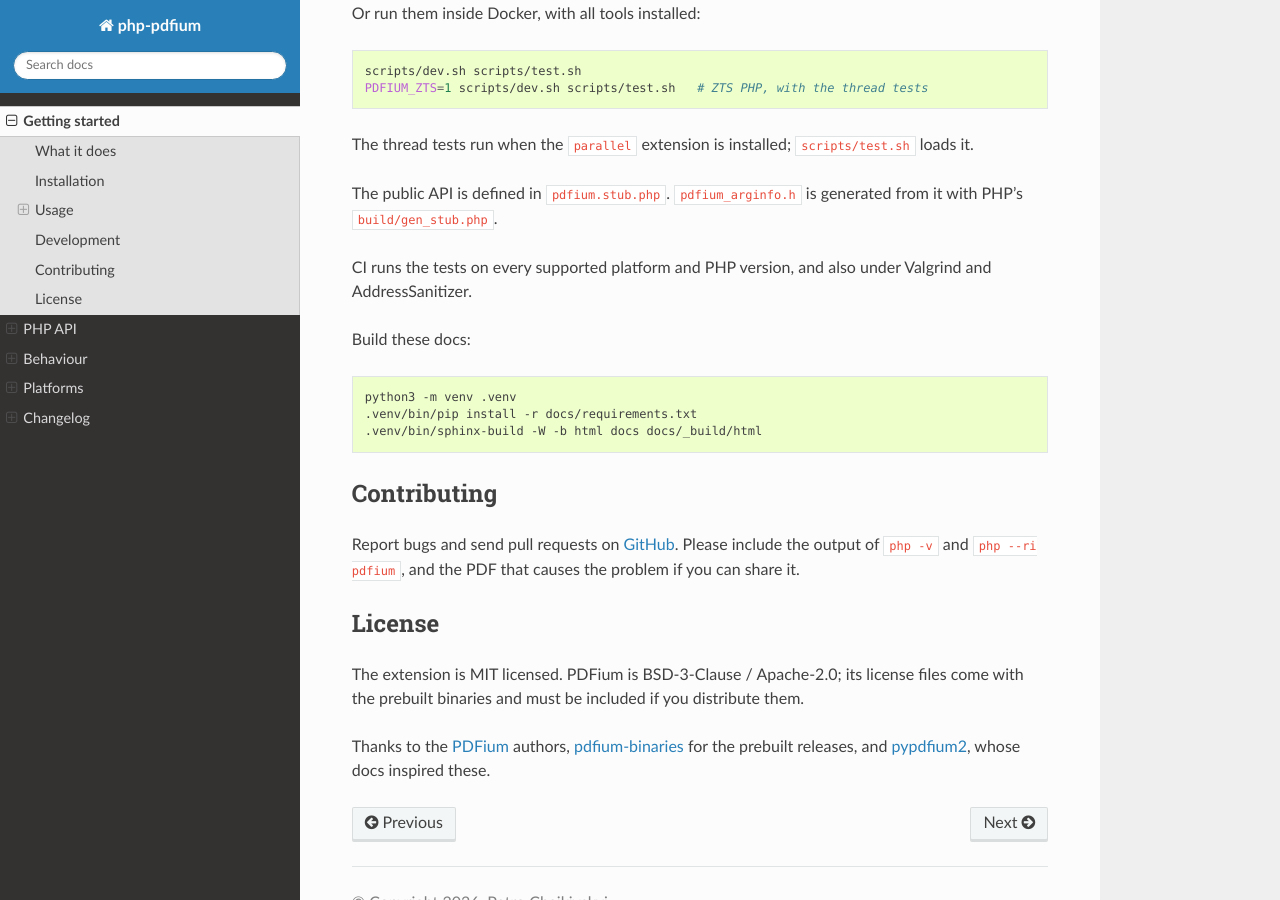
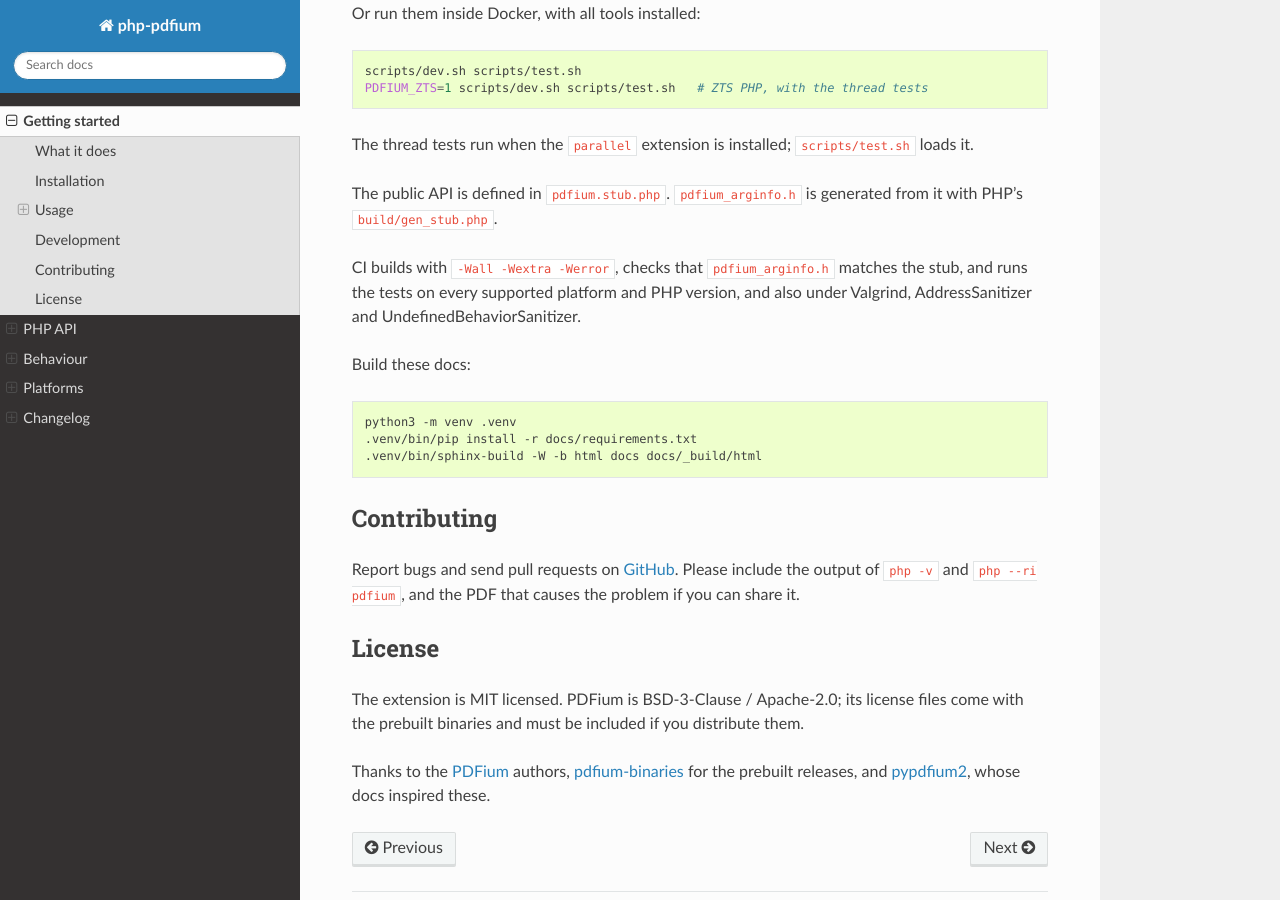
Before and after one commit to chaikivskyi/php-pdfium, a Sphinx documentation site: the page built from docs/introduction.rst, in a window 1280 px wide and 900 px high, scrolled down 3819 px. Built offline with Sphinx 7.4.7 and the Read the Docs theme 3.1.0, drawn with Linux system fonts in a browser that asks for light colours.

Commit message:
ci: build with -Werror, check arginfo against the stub, run UBSan with ASan

```diff
--- a/docs/introduction.rst
+++ b/docs/introduction.rst
@@ -213,8 +213,9 @@ The thread tests run when the ``parallel`` extension is installed; ``scripts/tes
 The public API is defined in ``pdfium.stub.php``. ``pdfium_arginfo.h`` is generated from it with
 PHP's ``build/gen_stub.php``.
 
-CI runs the tests on every supported platform and PHP version, and also under Valgrind and
-AddressSanitizer.
+CI builds with ``-Wall -Wextra -Werror``, checks that ``pdfium_arginfo.h`` matches the stub, and
+runs the tests on every supported platform and PHP version, and also under Valgrind,
+AddressSanitizer and UndefinedBehaviorSanitizer.
 
 Build these docs:
 
```
Also changed, not shown: 2 other files.
